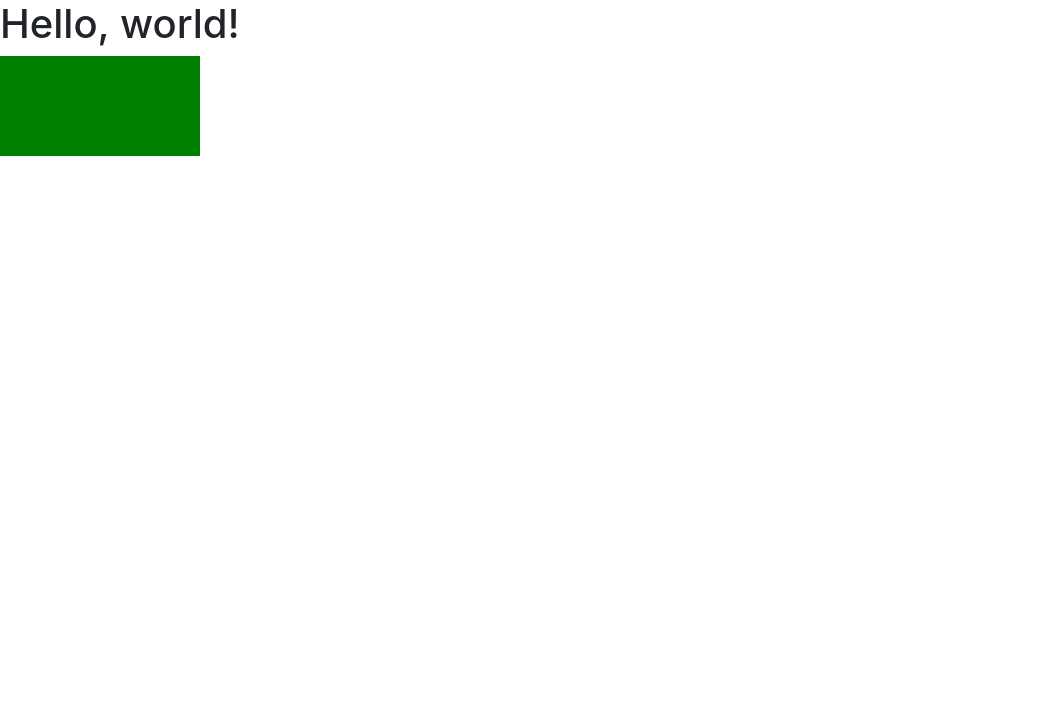
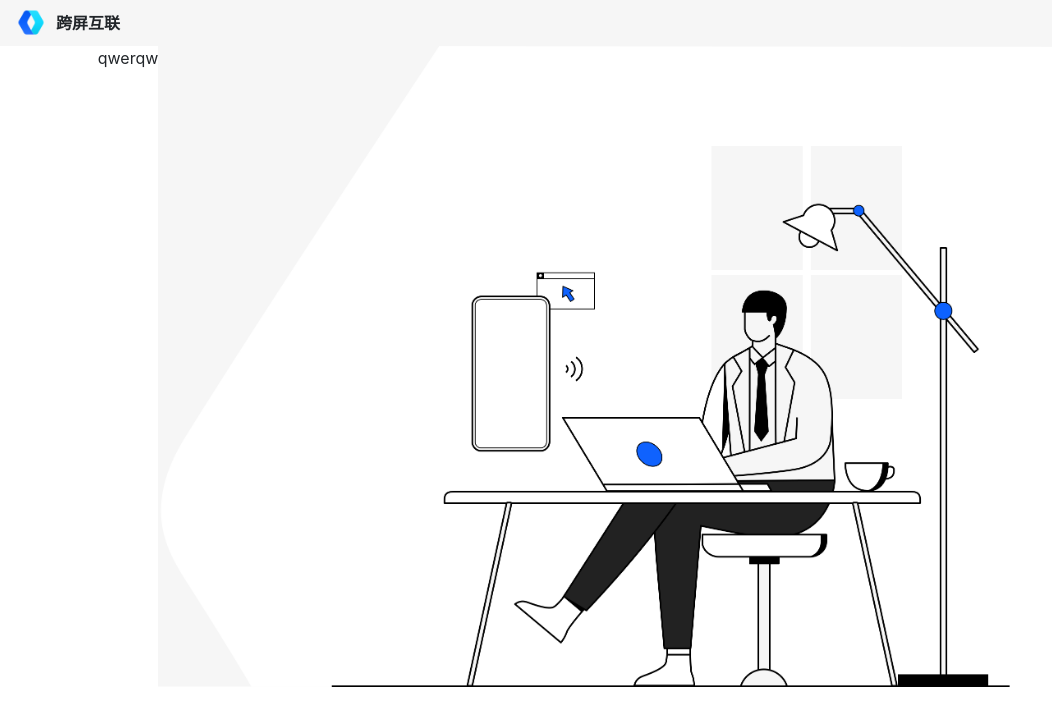
Before and after one commit to TyncNever/bootstrapWithLess, a website: page public/index.html in a window 1280 px wide. Shown: the whole page, without its empty margins (0-1052 px from the left). Drawn offline with Linux system fonts and the light colour scheme.

Commit message:
提交代码

```diff
--- a/public/index.html
+++ b/public/index.html
@@ -7,29 +7,50 @@
       name="viewport"
       content="width=device-width, initial-scale=1, shrink-to-fit=no"
     />
-
     <!-- Bootstrap CSS -->
     <link rel="stylesheet" href="./css/bootstrap.min.css" />
     <link rel="stylesheet/less" type="text/css" href="./styles.less" />
-    <!-- <script>
-      less = {
-        env: 'development',
-        async: false,
-        fileAsync: false,
-        poll: 1000,
-        functions: {},
-        dumpLineNumbers: 'comments',
-        relativeUrls: false,
-        rootpath: '',
-      };
-    </script> -->
     <script src="./less.min.js" type="text/javascript"></script>
-    <title>Hello, world!</title>
+    <title>跨屏互联-跨设备无缝协同体验</title>
   </head>
   <body>
-    <h1>Hello, world!</h1>
-    <div class="main">
-      <div class="banner"></div>
+    <nav class="navbar navbar-expand">
+      <img class="logo img-fluid" src="./imgs/share.png" alt="" />
+      <span class="title">跨屏互联</span>
+    </nav>
+    <div class="banner">
+      <div class="group">
+        <div class="left">qwerqw</div>
+        <img class="right img-fluid" src="./imgs/banner.png" alt="" />
+      </div>
+      <!-- <div class="bannerText">
+        <p class="brandName text-margin-bottom-12">
+          <span class="i18n" data-i18n="index_nav_left_txt">跨屏互联</span>
+        </p>
+        <p class="slogon">
+          <span class="i18n" data-i18n="index_banner_second_title"
+            >跨设备无缝协同体验</span
+          >
+        </p>
+        <div class="downloadBtn i18n" data-i18n="index_nav_btn" report="1">
+          Windows 下载
+        </div>
+        <p class="text-margin-bottom-4 font-size-16 system_txt">
+          <span class="i18n" data-i18n="index_banner_system_title"
+            >系统要求</span
+          >
+        </p>
+        <p class="font-size-12">
+          <span class="desc i18n" data-i18n="index_banner_system"
+            >Windows 10 (32位 或 64 位)</span
+          >
+        </p>
+        <p class="font-size-12">
+          <span class="desc1 i18n" data-i18n="index_banner_desc"
+            >具备蓝牙和Wi-Fi接口，并支持Wi-Fi Direct</span
+          >
+        </p>
+      </div> -->
     </div>
     <!-- Optional JavaScript -->
     <!-- jQuery first, then Popper.js, then Bootstrap JS -->
--- a/public/styles.less
+++ b/public/styles.less
@@ -1,10 +1,41 @@
-.main {
-  width: 400px;
-  height: 300px;
+.flex-layout(@justify: center; @align: center; @wrap: nowrap; ) {
+  display: flex;
+  justify-content: @justify;
+  align-self: @align;
+  flex-wrap: @wrap;
+}
 
-  .banner {
-    background: green;
-    width: 200px;
-    height: 100px;
+.navbar {
+  background-color: #f6f6f6;
+
+  .logo {
+    width: 30px;
+  }
+
+  .title {
+    line-height: 30px;
+    font-size: 16px;
+    font-weight: 900;
+    margin-left: 10px;
   }
 }
+
+.banner {
+  .group {
+    .flex-layout();
+    padding: 0 10%;
+
+    @media (max-width: 720px) {
+      padding: 0 20%;
+      flex-wrap: wrap;
+
+      .right {
+        width: 100%;
+      }
+
+      .left {
+        width: 100%;
+      }
+    }
+  }
+}
```
Also changed, not shown: public/imgs/banner.png (added), public/imgs/banner_mobile.png (added), public/imgs/share.png (added).
